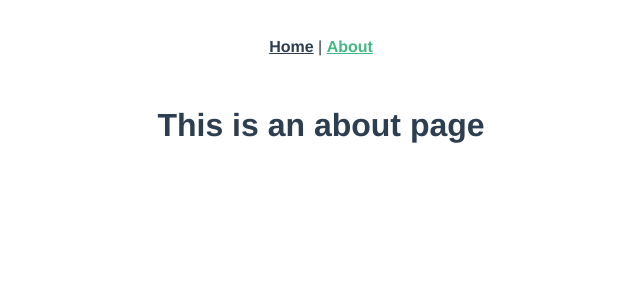
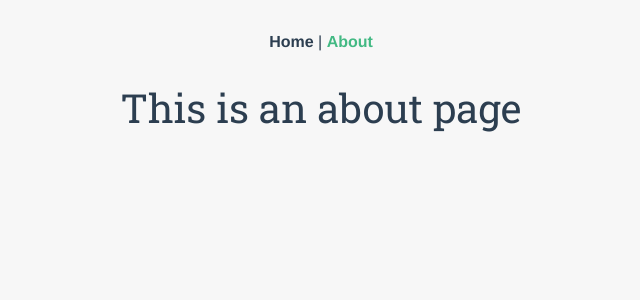
Before and after one commit to mccrush/alphabet, a Vue app: page /about in a window 1280 px wide. Shown: the top 300 px of the page, without its empty margins (319-959 px from the left). Built offline with nearby package versions, Linux system fonts and the light colour scheme.

Commit message:
Настраивает приложение

```diff
--- /dev/null
+++ b/public/css/main.css
@@ -0,0 +1,33 @@
+body {
+  font-family: 'Roboto', sans-serif;
+  background: #f7f7f7;
+  overflow-y: auto;
+  overflow-x: hidden;
+}
+
+.navbar {
+  z-index: 50;
+}
+
+.container {
+  max-width: 960px;
+  background-color: #ffffff;
+}
+
+h1, h2, h3, h4 ,h5 ,h6 {
+  font-family: 'Roboto Slab', serif;
+}
+
+.font-roboto-slab {
+  font-family: 'Roboto Slab', serif;
+  font-weight: 700;
+}
+
+.material-icons.md-18 { font-size: 18px; }
+.material-icons.md-24 { font-size: 24px; }
+.material-icons.md-36 { font-size: 36px; }
+.material-icons.md-48 { font-size: 48px; }
+
+.btn {
+  cursor: pointer;
+}
--- a/public/index.html
+++ b/public/index.html
@@ -7,6 +7,14 @@
   <meta name="viewport" content="width=device-width,initial-scale=1.0">
   <link rel="icon" href="<%= BASE_URL %>favicon.ico">
   <title>Алфавит</title>
+  <meta name="keywords" content="Игра Алфавит, развитие внимания, алфавит, alphabet" />
+  <meta name="description"
+    content="Данное приложение способствует развитию навыков восприятия, концентрации внимания" />
+  <link rel="stylesheet" href="https://stackpath.bootstrapcdn.com/bootstrap/4.3.1/css/bootstrap.min.css"
+    integrity="sha384-ggOyR0iXCbMQv3Xipma34MD+dH/1fQ784/j6cY/iJTQUOhcWr7x9JvoRxT2MZw1T" crossorigin="anonymous">
+  <link href="https://fonts.googleapis.com/css?family=Roboto+Slab:400,700|Roboto:400,700" rel="stylesheet">
+  <link href="https://fonts.googleapis.com/icon?family=Material+Icons" rel="stylesheet">
+  <link href="css/main.css" rel="stylesheet">
 </head>
 
 <body>
@@ -16,6 +24,15 @@
   </noscript>
   <div id="app"></div>
   <!-- built files will be auto injected -->
+  <script src="https://code.jquery.com/jquery-3.3.1.slim.min.js"
+    integrity="sha384-q8i/X+965DzO0rT7abK41JStQIAqVgRVzpbzo5smXKp4YfRvH+8abtTE1Pi6jizo"
+    crossorigin="anonymous"></script>
+  <script src="https://cdnjs.cloudflare.com/ajax/libs/popper.js/1.14.7/umd/popper.min.js"
+    integrity="sha384-UO2eT0CpHqdSJQ6hJty5KVphtPhzWj9WO1clHTMGa3JDZwrnQq4sF86dIHNDz0W1"
+    crossorigin="anonymous"></script>
+  <script src="https://stackpath.bootstrapcdn.com/bootstrap/4.3.1/js/bootstrap.min.js"
+    integrity="sha384-JjSmVgyd0p3pXB1rRibZUAYoIIy6OrQ6VrjIEaFf/nJGzIxFDsf4x0xIM+B07jRM"
+    crossorigin="anonymous"></script>
 </body>
 
 </html>
--- a/vue.config.js
+++ b/vue.config.js
@@ -1,4 +1,8 @@
 module.exports = {
+  publicPath: './',
+  //outputDir: '../teststrup.loc',
+  outputDir: 'docs',
+
   pwa: {
     name: 'Алфавит'
   }
```
